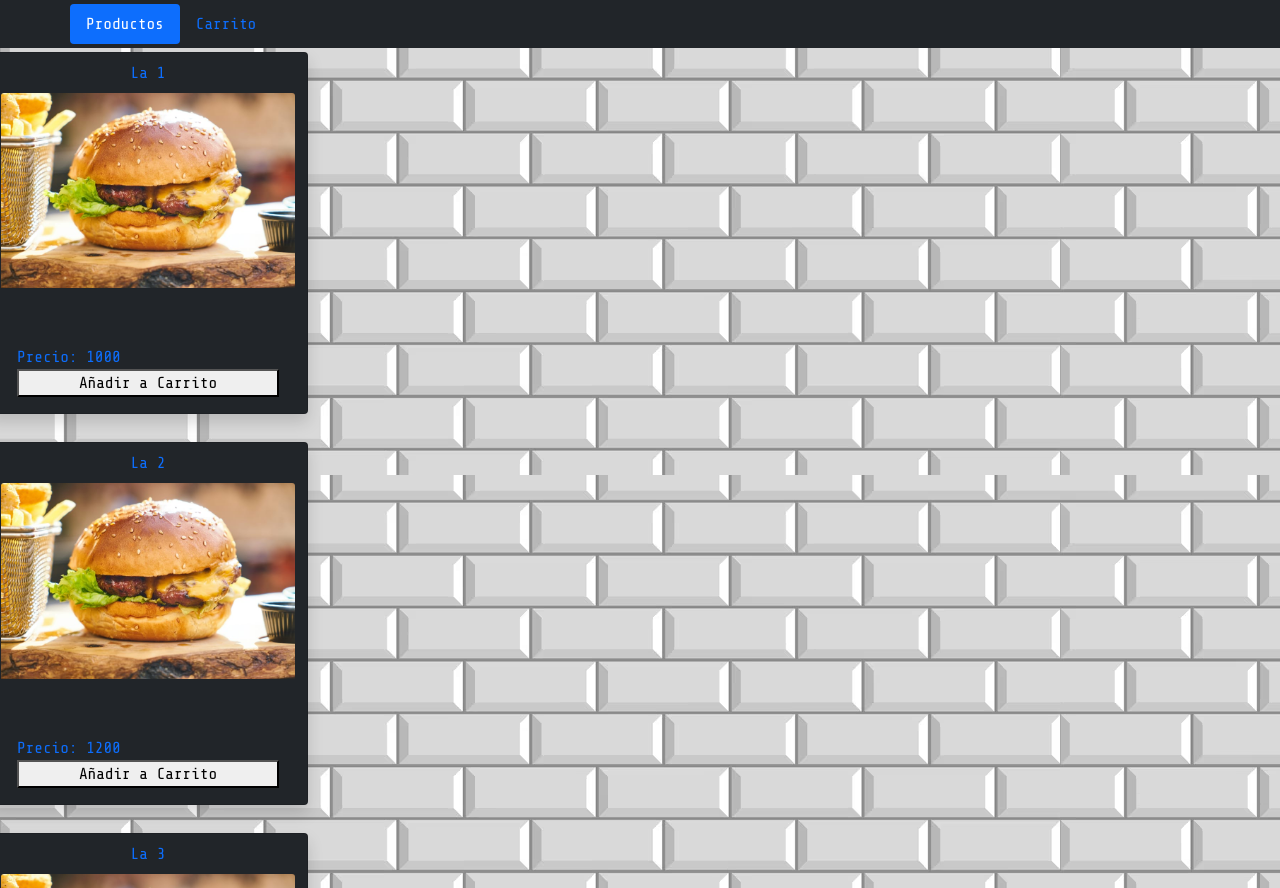
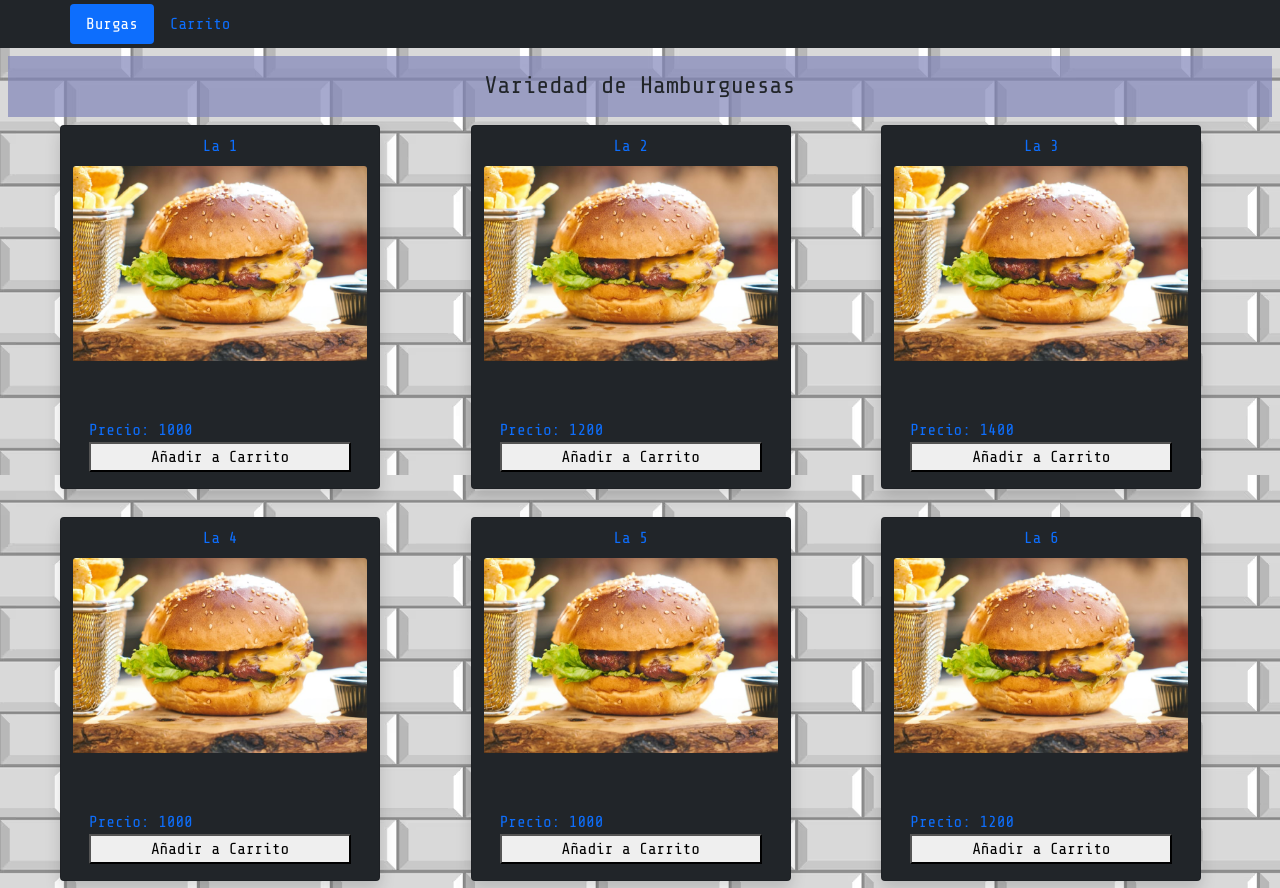
Before and after one commit to Feder-Jota/Entraga-final-JS, a plain HTML site: page index.html in a window 1280 px wide. Shown: the top 888 px of the page. Drawn offline with nearby package versions, Linux system fonts and the light colour scheme.

Commit message:
Corrigiendo errores de codigo e identación. Commit3

```diff
--- a/index.html
+++ b/index.html
@@ -18,7 +18,7 @@
     <ul class="nav nav-pills mb-1 py-1 container" id="pills-tab" role="tablist">
       <li class="nav-item" role="presentation">
         <a class="nav-link active" id="pills-profile-tab" data-bs-toggle="pill" data-bs-target="#pills-profile"
-          type="button" role="tab" aria-controls="pills-profile" aria-selected="false">Productos</a>
+          type="button" role="tab" aria-controls="pills-profile" aria-selected="false">Burgas</a>
       </li>
       <li class="nav-item" role="presentation">
         <a class="nav-link" id="pills-contact-tab" data-bs-toggle="pill" data-bs-target="#pills-contact" type="button"
@@ -34,10 +34,10 @@
     Producto removido!
   </div>
 
-  <div id="combos"></div>
+  <h1 class="texto">Variedad de Hamburguesas</h1>
+  <div class="row row-cols-sm-1 row-cols-md-2 row-cols-lg-3 col d-flex justify-content-end mb-4" id="combos"></div>
 
-
-  <div class="tab-pane fade carrito" id="pills-contact" role="tabpanel" aria-labelledby="pills-contact-tab">
+  <div class="tab-pane fade" id="pills-contact" role="tabpanel" aria-labelledby="pills-contact-tab">
     <table class="table table-dark table-hover">
       <thead>
         <tr class="text-primary">
--- a/style.css
+++ b/style.css
@@ -1,25 +1,15 @@
 @charset "UTF-8";
 @import url("https://fonts.googleapis.com/css2?family=Share+Tech+Mono&display=swap");
 
-* {
-  margin: 0;
-  padding: 0;
-}
-
-html {
-  font-size: 100%;
-}
-
 body {
-  background-image: url("Imagenes/fondo.png");
+  background-image: url("imagenes/fondo.png");
   background-color: rgba(171, 38, 51, 0.706);
   font-family: "Share Tech Mono", monospace;
-
 }
 
 header,
 .alert {
-  z-index: 100;
+  z-index: 90;
 }
 
 .texto {
@@ -43,6 +33,7 @@ header,
 }
 
 .carrito {
+  background: rgba(130, 134, 186, 0.7);
   min-height: 80vh;
   max-width: 1000px;
   margin: 0 auto;
```
Also changed, not shown: data.json (+7 -7 lines).
